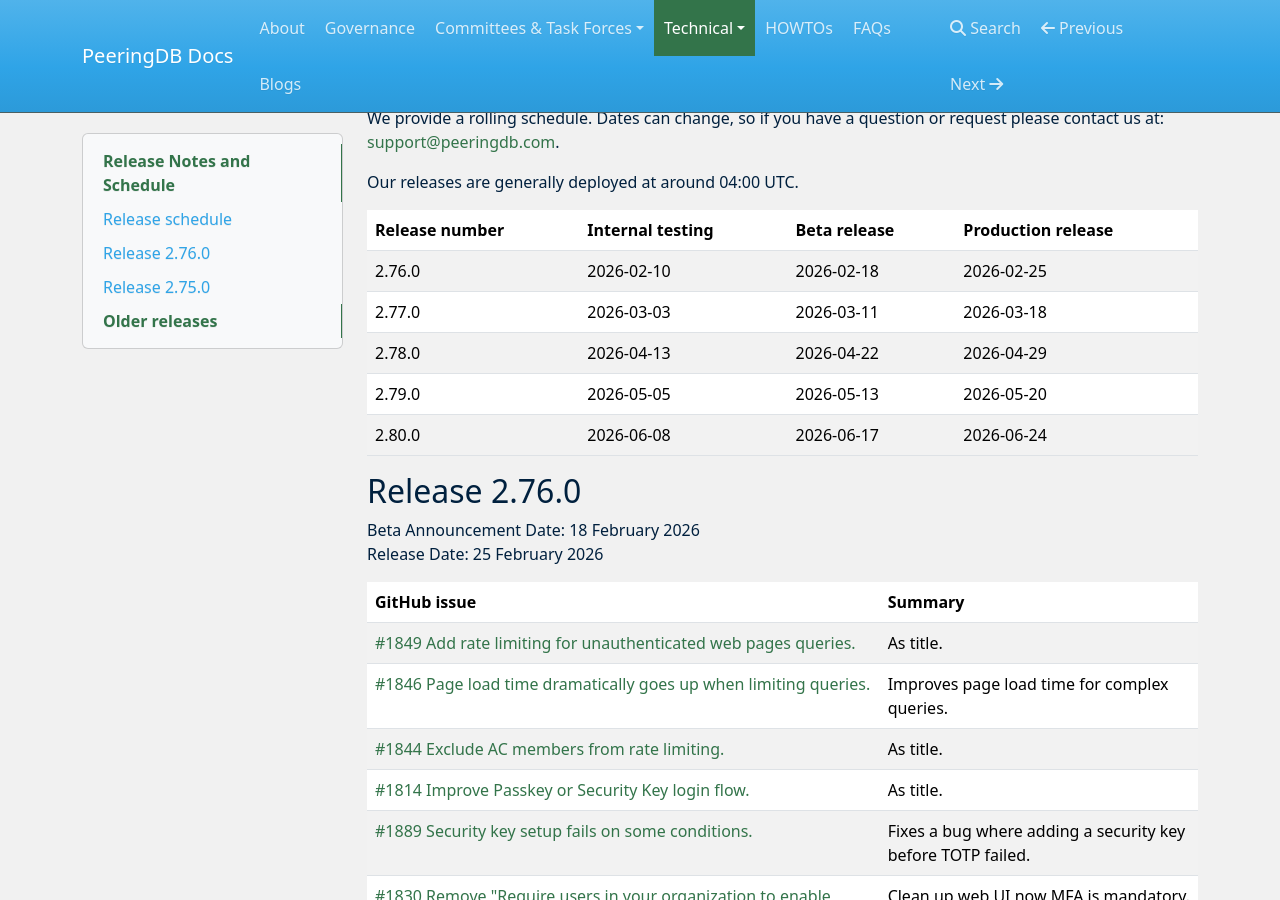
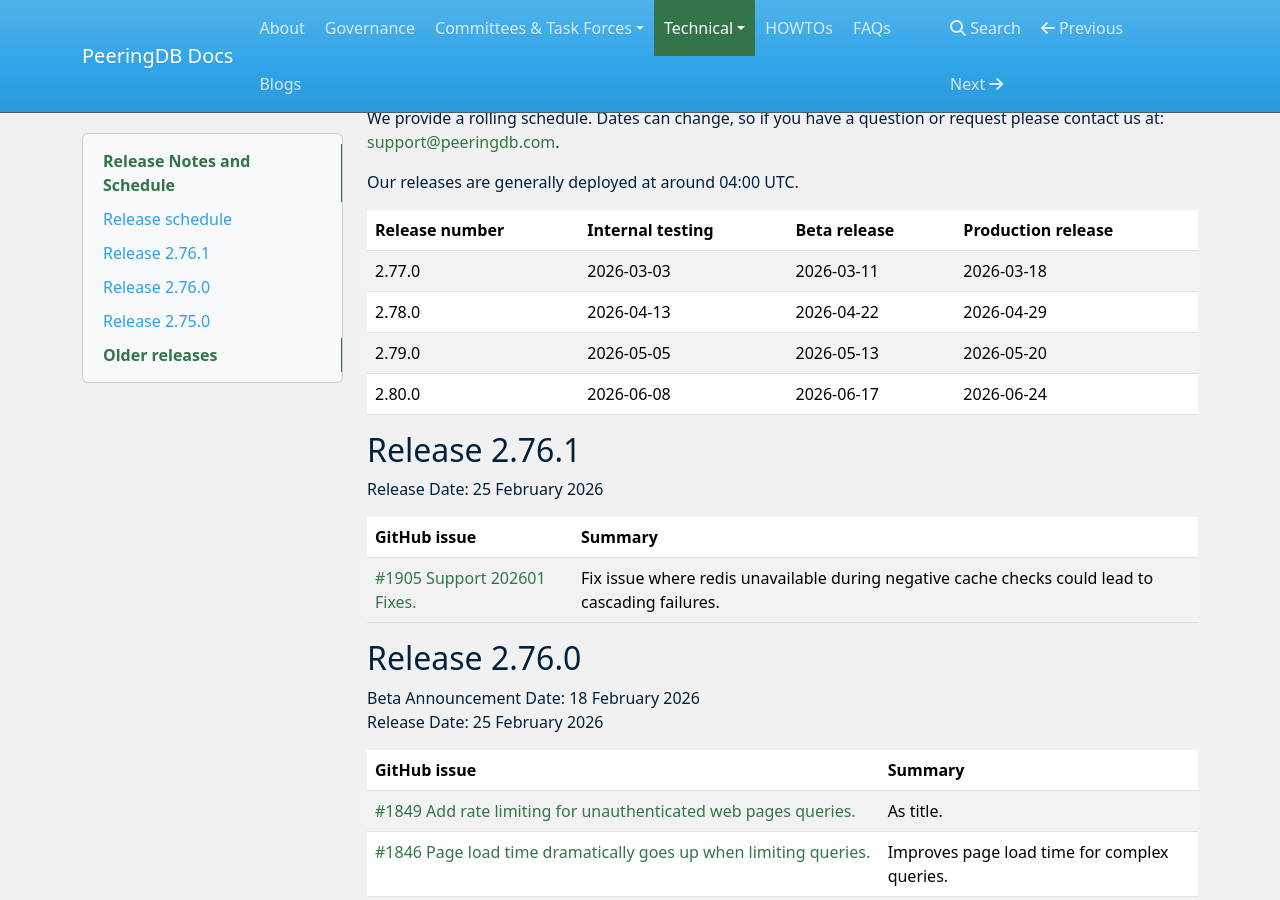
Before and after one commit to peeringdb/docs, an MkDocs documentation site: the page built from docs/release_notes/index.md, in a window 1280 px wide and 900 px high, scrolled down 324 px. Built offline with MkDocs 1.6.1, drawn with Linux system fonts in a browser that asks for light colours; nearby versions of some CDN libraries.

Commit message:
Update index.md (#413)
Note for Release 2.76.1

```diff
--- a/docs/release_notes/index.md
+++ b/docs/release_notes/index.md
@@ -14,11 +14,19 @@
 
 | **Release number** | **Internal testing** | **Beta release** | **Production release** |
 | -------------- | ---------------- | ------------ | ------------------ |
-| 2.76.0 | 2026-02-10 | 2026-02-18 | 2026-02-25 |
 | 2.77.0 | 2026-03-03 | 2026-03-11 | 2026-03-18 |
 | 2.78.0 | 2026-04-13 | 2026-04-22 | 2026-04-29 |
 | 2.79.0 | 2026-05-05 | 2026-05-13 | 2026-05-20 |
 | 2.80.0 | 2026-06-08 | 2026-06-17 | 2026-06-24 |
+
+## Release 2.76.1
+
+Release Date: 25 February 2026
+
+| **GitHub issue** | **Summary** |
+| ----------------- | ----------- |
+| [#1905 Support 202601 Fixes.](https://github.com/peeringdb/peeringdb/pull/1905) | Fix issue where redis unavailable during negative cache checks could lead to cascading failures.|
+
 
 ## Release 2.76.0
 
```
